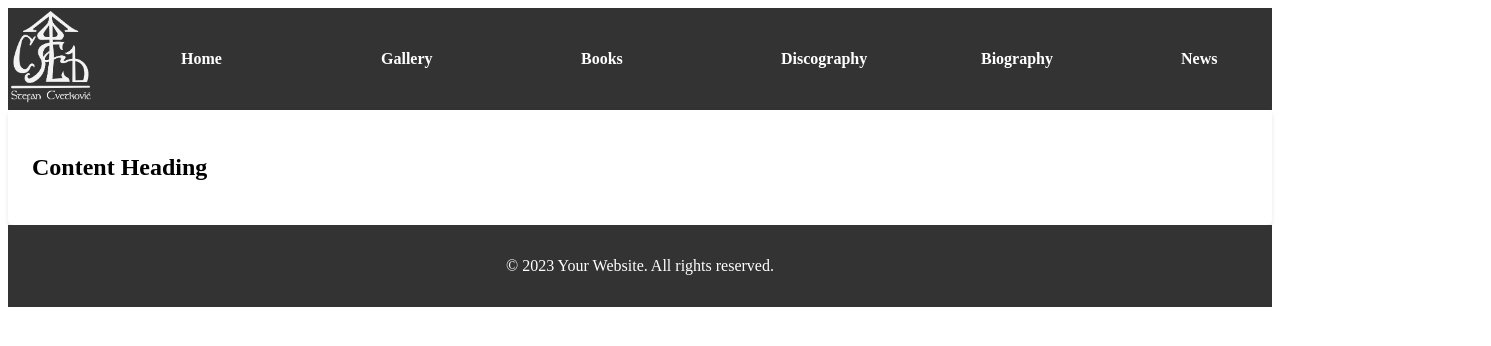
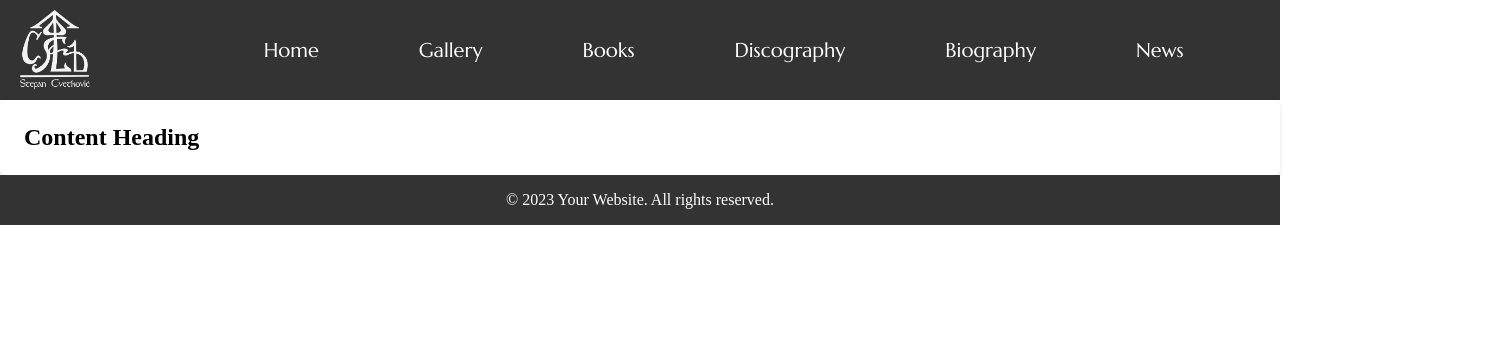
Before and after one commit to IlijaMeloski/SC-site1, a plain HTML site: page index.html in a window 1280 px wide. Shown: the whole page, 1491 px wide, since content can reach past the window. Drawn offline with Linux system fonts and the light colour scheme.

Commit message:
new version

```diff
--- a/index.html
+++ b/index.html
@@ -1,30 +1,43 @@
-
 <!DOCTYPE html>
 <html lang="en">
+  <link rel="preconnect" href="https://fonts.googleapis.com" />
+  <link rel="preconnect" href="https://fonts.gstatic.com" crossorigin />
+  <link
+    href="https://fonts.googleapis.com/css2?family=Marcellus&display=swap"
+    rel="stylesheet"
+  />
   <head>
-    <meta charset="UTF-8">
-    <meta name="viewport" content="width=device-width, initial-scale=1.0">
+    <meta charset="UTF-8" />
+    <meta name="viewport" content="width=device-width, initial-scale=1.0" />
     <title>Your Website Title</title>
-    <link rel="stylesheet" href="styles.css">
-
+    <link rel="stylesheet" href="styles.css" />
   </head>
   <body>
-
     <header>
+      <div class="nav-bar">
         <div class="logo">
-        <img src="./img/Stef Logo Web.png" alt="Logo">
+          <img src="./img/Stef Logo Web.png" alt="Logo" />
         </div>
-    <nav class="navbar">
-        <div class="nav-link"><a href="#">Home</a></div>
+        <nav class="nav-section">
+          <ul class="nav-link">
+            <li><a href="#">Home</a></li>
+            <li><a href="#">Gallery</a></li>
+            <li><a href="#">Books</a></li>
+            <li><a href="#">Discography</a></li>
+            <li><a href="#">Biography</a></li>
+            <li><a href="#">News</a></li>
+            <li><a href="#">Contact</a></li>
+          </ul>
+          <!-- <div class="nav-link"><a href="#">Home</a></div>
           <div class="nav-link"><a href="#">Gallery</a></div>
           <div class="nav-link"><a href="#">Books</a></div>
           <div class="nav-link"><a href="#">Discography</a></div>
           <div class="nav-link"><a href="#">Biography</a></div>
           <div class="nav-link"><a href="#">News</a></div>
-        <div class="nav-link"><a href="#">Contact</a></div>
+          <div class="nav-link"><a href="#">Contact</a></div> -->
         </nav>
+      </div>
     </header>
-
 
     <div class="container">
       <div class="content">
--- a/styles.css
+++ b/styles.css
@@ -1,39 +1,53 @@
+*{margin: 0;}
 
-header {
-    background-color: #333;
-    color: #fff;
+.nav-bar {
+    background: #333;
+    width: 100%;
+    height: 100px;
     display: flex;
-    align-items: center;
-    padding: 3px;
 }
 
-.logo img {
-    width: 80px;
-    height: auto;
-
+.logo {
+    width: 40px;
+    height: 80px;
+    display: flex;
+    margin-top: 10px;
+    margin-left: 20px;
 }
 
-.navbar {
-  display: flex;
-    /*  align-items:normal;
-    */
+
+.nav-section {
+    width: 800px;
+    display: flex;
+    justify-content: center;
+    text-align: center;
+    margin-left: 330px;
 }
 
 .nav-link {
+    list-style: none;
+    height: inherit;
+    width: inherit;
     display: flex;
-     justify-content: center;
-  /*  text-align: center; */
-    width: 200px;
+    justify-content: center;
+    align-items: center;
+    font-size: 20px;
+}
 
+.nav-link li {
+    display: flex;
+    text-align: center;
+    margin: 0 50px;
 }
 
 .nav-link a {
-    width: 20px;
     text-decoration: none;
     color: #fff;
     font-weight: bold;
     transition: color 0.3s;
     padding: 2;
+    font-family: 'Marcellus', serif;
+    font-weight: lighter;
 }
 
 .nav-link a:hover {
```
Lines whose indentation alone changed are shown as unchanged.
